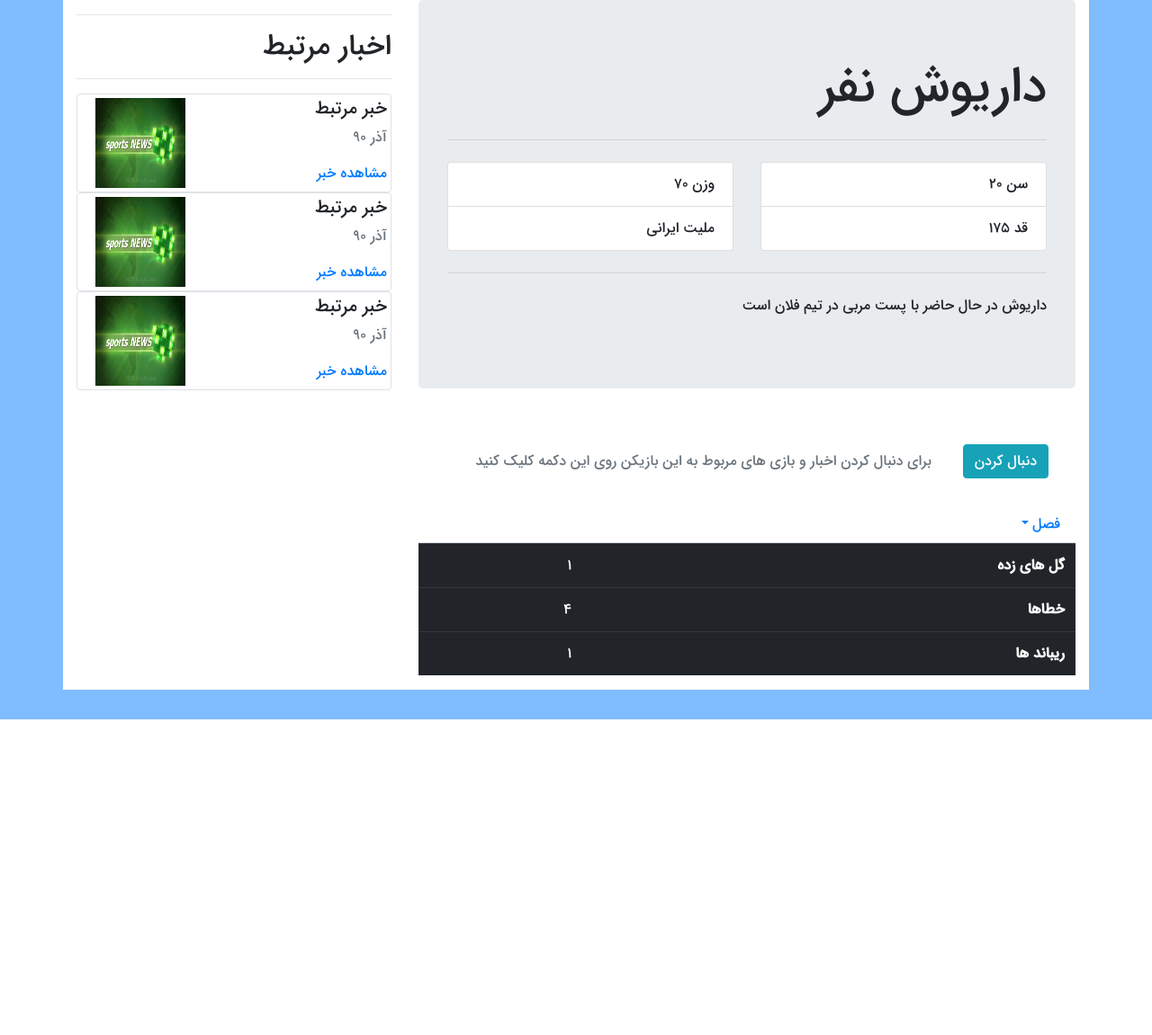
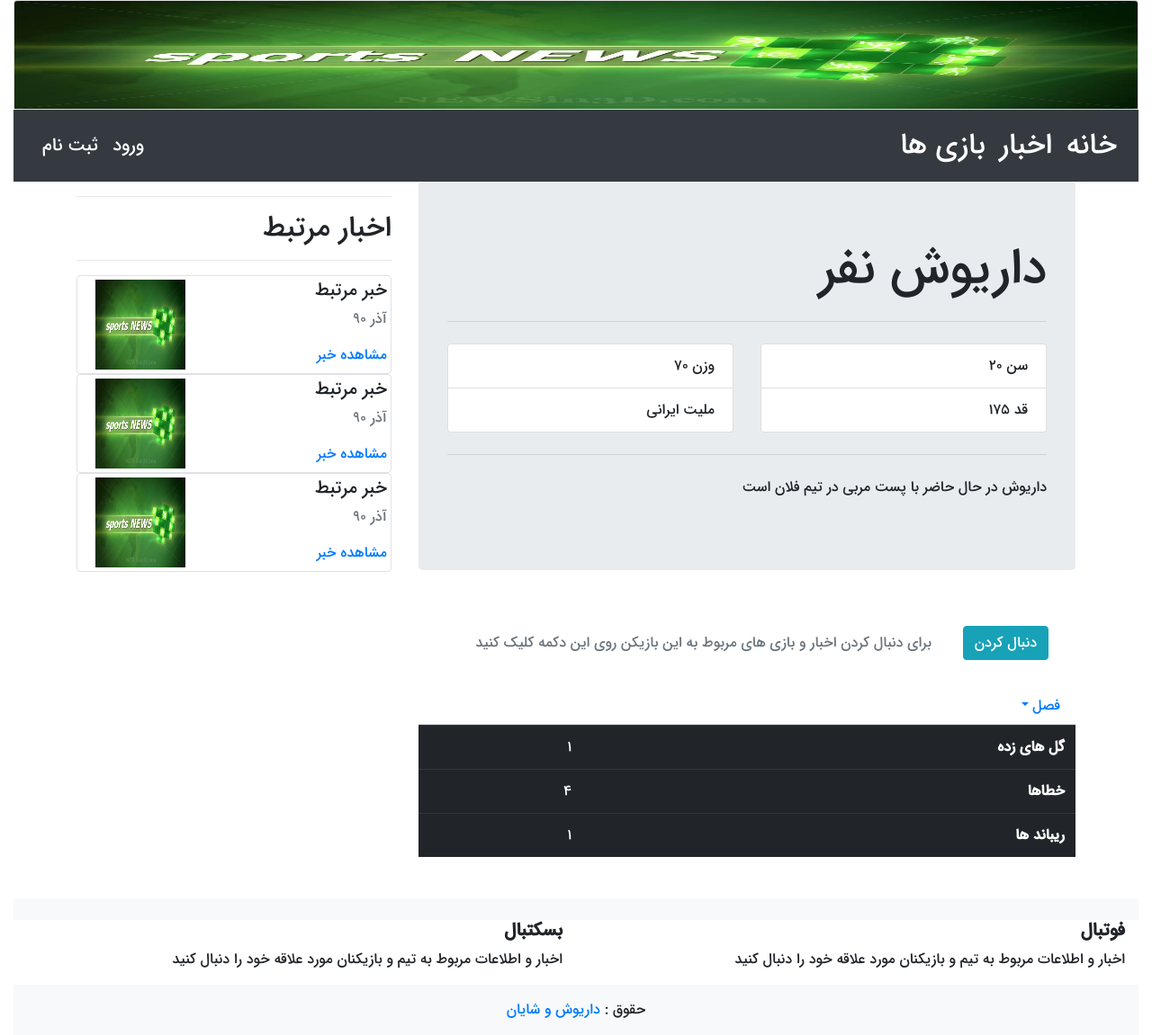
Before and after one commit to AdmiralDarius/FinalWeb, a Django app: page /info/a_player/1 in a window 1280 px wide. Shown: the whole page at 90% size. Before the commit the page ends 800 px from the top, so only its background shows below. Run offline with Django 3.2, Linux system fonts and the light colour scheme; parts of the project's set-up code (start-up, migrations or seed data) failed here and were passed over; some libraries are stand-ins or nearby versions.

Commit message:
block inheritance done

```diff
--- a/info/templates/Darius/player.html
+++ b/info/templates/Darius/player.html
@@ -1,21 +1,7 @@
-<!DOCTYPE html>
-<html lang="en">
-<head>
-    <meta charset="UTF-8">
-    <!--css references-->
-    <link rel="stylesheet" href="../../../static/bootstrap/css/bootstrap.min.css"/>
-    <link rel="stylesheet" href="../../../static/css/style.css">
+{% extends 'base.html' %}
+{% block title %}بازیکن داریوش نفر{% endblock %}
 
-    <!--js references -->
-    <script src="https://code.jquery.com/jquery-3.3.1.slim.min.js" integrity="sha384-q8i/X+965DzO0rT7abK41JStQIAqVgRVzpbzo5smXKp4YfRvH+8abtTE1Pi6jizo" crossorigin="anonymous"></script>
-    <script src="../../../static/bootstrap/js/bootstrap.min.js"></script>
-
-
-
-    <title>بازیکن داریوش نفر</title>
-
-</head>
-<body>
+{% block content %}
     <div class="container text-right" style="direction: rtl">
         <div class="row">
         <div class="col container">
@@ -168,7 +154,4 @@
         </div>
         </div>
     </div>
-
-
-</body>
-</html>
+{% endblock %}
--- /dev/null
+++ b/templates/base.html
@@ -0,0 +1,191 @@
+<!DOCTYPE html>
+<html lang="en">
+<head>
+    <meta charset="UTF-8">
+    <!--css references-->
+    <link rel="stylesheet" href="../../../static/bootstrap/css/bootstrap.min.css"/>
+    <link rel="stylesheet" href="../../../static/css/style.css">
+
+    <!--js references -->
+    <script src="https://code.jquery.com/jquery-3.3.1.slim.min.js" integrity="sha384-q8i/X+965DzO0rT7abK41JStQIAqVgRVzpbzo5smXKp4YfRvH+8abtTE1Pi6jizo" crossorigin="anonymous"></script>
+    <script src="../../../static/bootstrap/js/bootstrap.min.js"></script>
+
+    <title>{% block title %}My amazing site{% endblock %}</title>
+    <script>{% block somescript %} {% endblock %}</script>
+</head>
+<body>
+    <div class="container-fluid" >
+        <div class="row">
+            <div class="col">
+                <!--
+                    image header
+                -->
+                <div class="card" >
+                  <img class="card-img-top" src="../../static/Resources/pics/maxresdefault.jpg" alt="Card image cap" style="width: 100%;height: 120px;">
+                </div>
+            </div>
+        </div>
+        <div class="row">
+            <div class="col">
+                <!--
+                    navbar
+                -->
+
+                <nav class="navbar navbar-dark bg-dark navbar-expand-lg navbar-light">
+
+                  <a class="navbar-brand" href="#" id="signup">ثبت نام</a>
+                  <a class="navbar-brand" href="#" id="login">ورود</a>
+                    <script>
+                    $(document).ready(function(){
+                        $("#login").click(function(){
+                            $("#loginModal").modal();
+                        });
+                    });
+                    $(document).ready(function(){
+                        $("#signup").click(function(){
+                            $("#signupModal").modal();
+                        });
+                    });
+                    </script>
+                  <!-- Modal -->
+                  <div class="modal fade" id="loginModal" role="dialog" style="direction: rtl">
+                    <div class="modal-dialog">
+
+                      <!-- Modal content-->
+                      <div class="modal-content">
+                        <div class="modal-header">
+                          <h4 style="color:red;"><span class="glyphicon glyphicon-lock"></span> ورود</h4>
+                        </div>
+                        <div class="modal-body">
+                          <form role="form">
+                            <div class="form-group">
+                              <label for="usrname"><span class="glyphicon glyphicon-user"></span> نام کاربری</label>
+                              <input type="text" class="form-control" id="usrname" placeholder="علی">
+                            </div>
+                            <div class="form-group">
+                              <label for="psw"><span class="glyphicon glyphicon-eye-open"></span> رمز عبور</label>
+                              <input type="text" class="form-control" id="psw" placeholder="1434">
+                            </div>
+                            <button type="submit" class="btn btn-default btn-success btn-block"><span class="glyphicon glyphicon-off"></span> تایید</button>
+                          </form>
+                        </div>
+                      </div>
+                    </div>
+                  </div>
+
+                    <!-- Modal -->
+                  <div class="modal fade" id="signupModal" role="dialog" style="direction: rtl">
+                    <div class="modal-dialog">
+
+                      <!-- Modal content-->
+                      <div class="modal-content">
+                        <div class="modal-header">
+                          <h4 style="color:red;"><span class="glyphicon glyphicon-lock"></span> ثبت نام</h4>
+                        </div>
+                        <div class="modal-body">
+                          <form role="form">
+                            <div class="form-group">
+                              <label for="usrname"><span class="glyphicon glyphicon-user"></span> نام کاربری</label>
+                              <input type="text" class="form-control" id="usrname" placeholder="علی">
+                            </div>
+                            <div class="form-group">
+                              <label for="psw"><span class="glyphicon glyphicon-eye-open"></span> رمز عبور</label>
+                              <input type="text" class="form-control" id="psw2" placeholder="1434">
+                            </div>
+                            <button type="submit" class="btn btn-default btn-success btn-block"><span class="glyphicon glyphicon-off"></span> تایید</button>
+                          </form>
+                        </div>
+                      </div>
+                    </div>
+                  </div>
+
+                  <div class="collapse navbar-collapse" id="navbarSupportedContent">
+                    <ul class="navbar-nav mr-auto" style="font-size: 2em">
+
+                      <li class="nav-item active">
+                        <a class="nav-link" href="#">بازی ها <span class="sr-only">(current)</span></a>
+                      </li>
+
+                      <li class="nav-item active">
+                        <a class="nav-link" href="#">اخبار <span class="sr-only">(current)</span></a>
+                      </li>
+
+                      <li class="nav-item active">
+                        <a class="nav-link" href="#">خانه <span class="sr-only">(current)</span></a>
+                      </li>
+
+                    </ul>
+                  </div>
+                </nav>
+
+            </div>
+        </div>
+        <div class="row">
+            <div class="col">
+                {% block content %}{% endblock %}
+
+            </div>
+        </div>
+        <div class="row">
+            <div class="col">
+                <!--
+                    footer
+                -->
+
+                <!-- Footer -->
+        <footer class="page-footer font-small teal pt-4 text-right bg-light" style="direction: rtl; margin-top: 30px">
+
+            <!-- Footer Text -->
+            <div class="container-fluid text-center text-md-left ">
+
+              <!-- Grid row -->
+              <div class="row">
+
+                <!-- Grid column -->
+                <div class="col-md-6 mt-md-0 mt-3 text-right">
+
+                  <!-- Content -->
+                  <h5 class="text-uppercase font-weight-bold">فوتبال</h5>
+                    <p > اخبار و اطلاعات مربوط به تیم و بازیکنان مورد علاقه خود را دنبال کنید </p>
+                </div>
+                <!-- Grid column -->
+
+                <hr class="clearfix w-100 d-md-none pb-3">
+
+                <!-- Grid column -->
+                <div class="col-md-6 mb-md-0 mb-3 text-right">
+
+                  <!-- Content -->
+                  <h5 class="text-uppercase font-weight-bold">بسکتبال</h5>
+                    <p> اخبار و اطلاعات مربوط به تیم و بازیکنان مورد علاقه خود را دنبال کنید </p>
+                </div>
+                <!-- Grid column -->
+
+              </div>
+              <!-- Grid row -->
+
+            </div>
+            <!-- Footer Text -->
+
+            <!-- Copyright -->
+            <div class="footer-copyright text-center py-3">حقوق :
+                <a href="#">داریوش و شایان</a>
+            </div>
+            <!-- Copyright -->
+
+          </footer>
+          <!-- Footer -->
+
+            </div>
+        </div>
+
+
+    </div>
+
+
+
+</body>
+</html>
+<!--
+12 max colums in container : .col-4 .col-4 .col4
+-->
```
Also changed, not shown: games/models.py (+17 -0 lines), info/models.py (+0 -17 lines).
